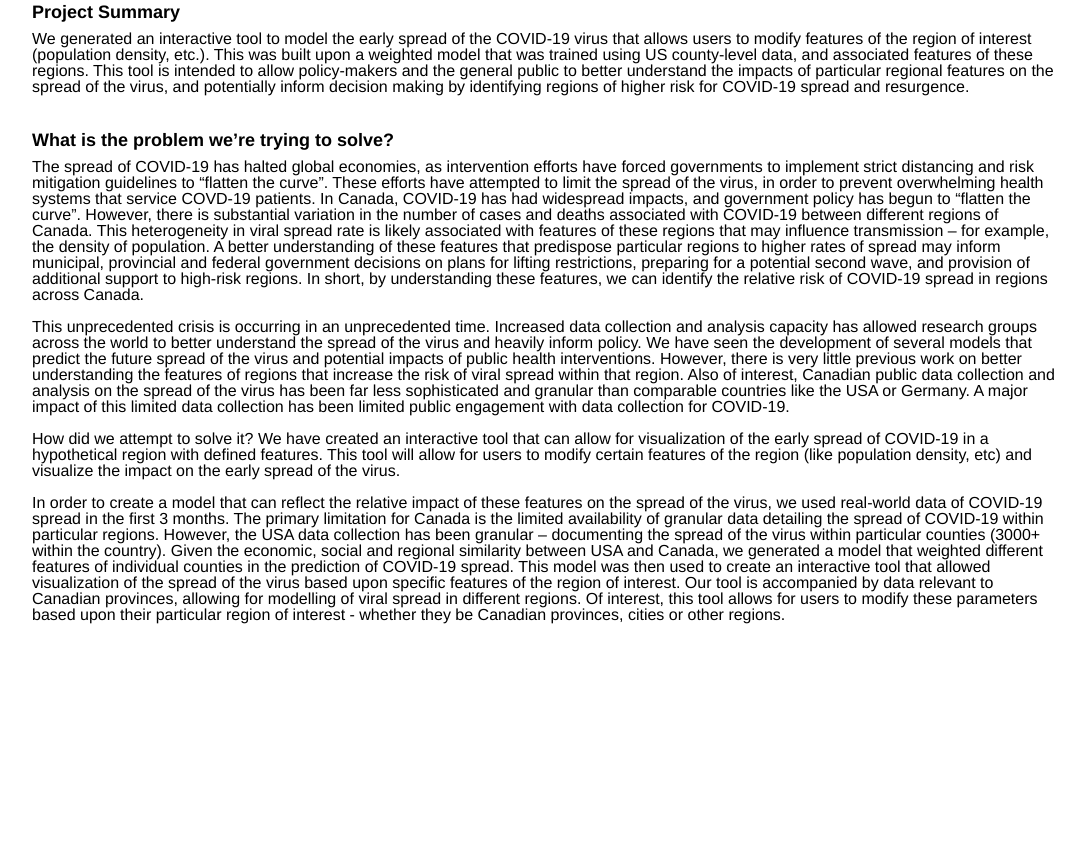
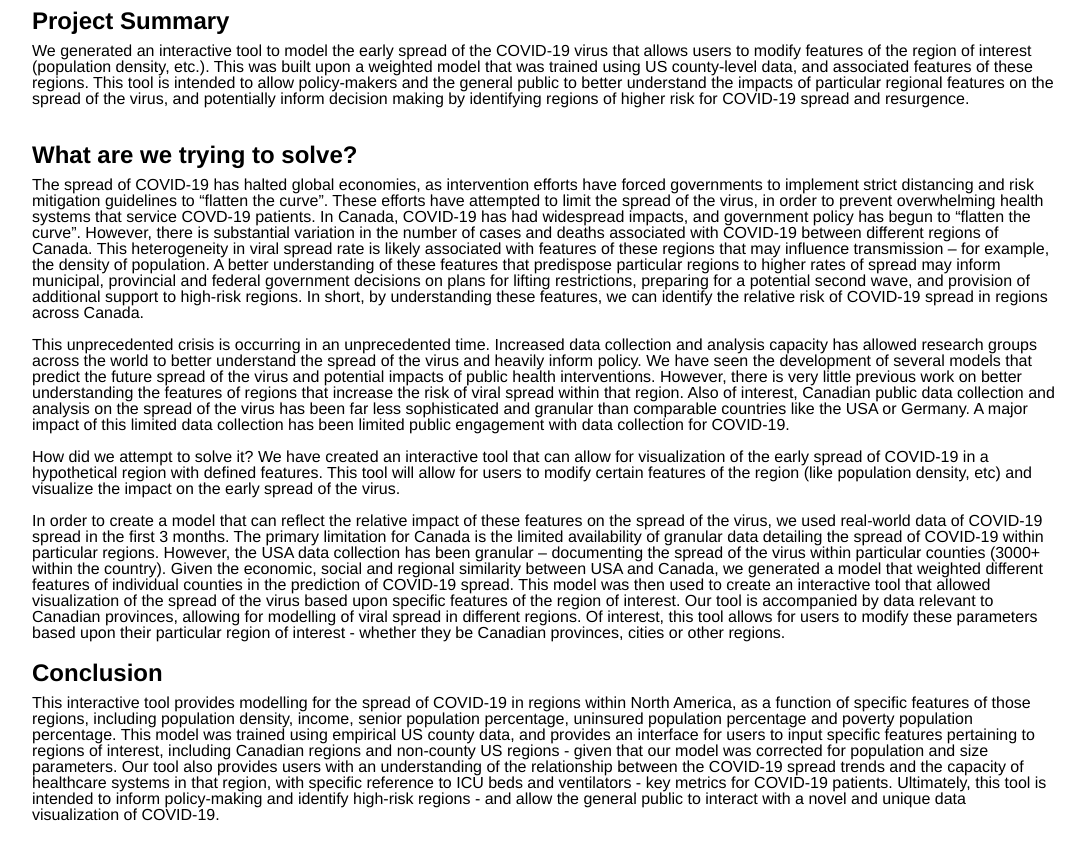
Before and after one commit to Mehulgupta9991/covid_tracker, a plain HTML site: page src/motivation.html in a window 1280 px wide. Shown: the part 254-1114 px from the top of the page, without its empty margins (96-1181 px from the left). Before the commit the page ends 977 px from the top, so only its background shows below. Drawn offline with Linux system fonts and the light colour scheme.

Commit message:
added more styling and added conclusion

```diff
--- a/src/main.css
+++ b/src/main.css
@@ -9,7 +9,7 @@ h1 {
 
 h2 {
     font-weight: bold;
-    font-size: 18px;
+    font-size: 24px;
     margin-top: 20px;
     margin-bottom: 10px;
 }
--- a/src/motivation.html
+++ b/src/motivation.html
@@ -31,7 +31,7 @@
                 <h2>Project Summary</h2>
                 <p>We generated an interactive tool to model the early spread of the COVID-19 virus that allows users to modify features of the region of interest (population density, etc.). This was built upon a weighted model that was trained using US county-level data, and associated features of these regions. This tool is intended to allow policy-makers and the general public to better understand the impacts of particular regional features on the spread of the virus, and potentially inform decision making by identifying regions of higher risk for COVID-19 spread and resurgence.</p> <br>
 
-                <h2>What is the problem we’re trying to solve?</h2>
+                <h2>What are we trying to solve?</h2>
                 <p>The spread of COVID-19 has halted global economies, as intervention efforts have forced governments to implement strict distancing and risk mitigation guidelines to “flatten the curve”. These efforts have attempted to limit the spread of the virus, in order to prevent overwhelming health systems that service COVD-19 patients. In Canada, COVID-19 has had widespread impacts, and government policy has begun to “flatten the curve”. However, there is substantial variation in the number of cases and deaths associated with COVID-19 between different regions of Canada. This heterogeneity in viral spread rate is likely associated with features of these regions that may influence transmission – for example, the density of population. A better understanding of these features that predispose particular regions to higher rates of spread may inform municipal, provincial and federal government decisions on plans for lifting restrictions, preparing for a potential second wave, and provision of additional support to high-risk regions. In short, by understanding these features, we can identify the relative risk of COVID-19 spread in regions across Canada.</p> <br>
 
                 <p>This unprecedented crisis is occurring in an unprecedented time. Increased data collection and analysis capacity has allowed research groups across the world to better understand the spread of the virus and heavily inform policy. We have seen the development of several models that predict the future spread of the virus and potential impacts of public health interventions. However, there is very little previous work on better understanding the features of regions that increase the risk of viral spread within that region. Also of interest, Canadian public data collection and analysis on the spread of the virus has been far less sophisticated and granular than comparable countries like the USA or Germany. A major impact of this limited data collection has been limited public engagement with data collection for COVID-19.</p> <br>
@@ -40,6 +40,10 @@
                 We have created an interactive tool that can allow for visualization of the early spread of COVID-19 in a hypothetical region with defined features. This tool will allow for users to modify certain features of the region (like population density, etc) and visualize the impact on the early spread of the virus.</p> <br>
 
                 <p>In order to create a model that can reflect the relative impact of these features on the spread of the virus, we used real-world data of COVID-19 spread in the first 3 months. The primary limitation for Canada is the limited availability of granular data detailing the spread of COVID-19 within particular regions. However, the USA data collection has been granular – documenting the spread of the virus within particular counties (3000+ within the country). Given the economic, social and regional similarity between USA and Canada, we generated a model that weighted different features of individual counties in the prediction of COVID-19 spread. This model was then used to create an interactive tool that allowed visualization of the spread of the virus based upon specific features of the region of interest. Our tool is accompanied by data relevant to Canadian provinces, allowing for modelling of viral spread in different regions. Of interest, this tool allows for users to modify these parameters based upon their particular region of interest - whether they be Canadian provinces, cities or other regions.</p>
+
+                <h2>Conclusion</h2>
+                <p>This interactive tool provides modelling for the spread of COVID-19 in regions within North America, as a function of specific features of those regions, including population density, income, senior population percentage, uninsured population percentage and poverty population percentage. This model was trained using empirical US county data, and provides an interface for users to input specific features pertaining to regions of interest, including Canadian regions and non-county US regions - given that our model was corrected for population and size parameters. Our tool also provides users with an understanding of the relationship between the COVID-19 spread trends and the capacity of healthcare systems in that region, with specific reference to ICU beds and ventilators - key metrics for COVID-19 patients. Ultimately, this tool is intended to inform policy-making and identify high-risk regions - and allow the general public to interact with a novel and unique data visualization of COVID-19.</p>
+
             </article>
 
             <footer></footer>
```
